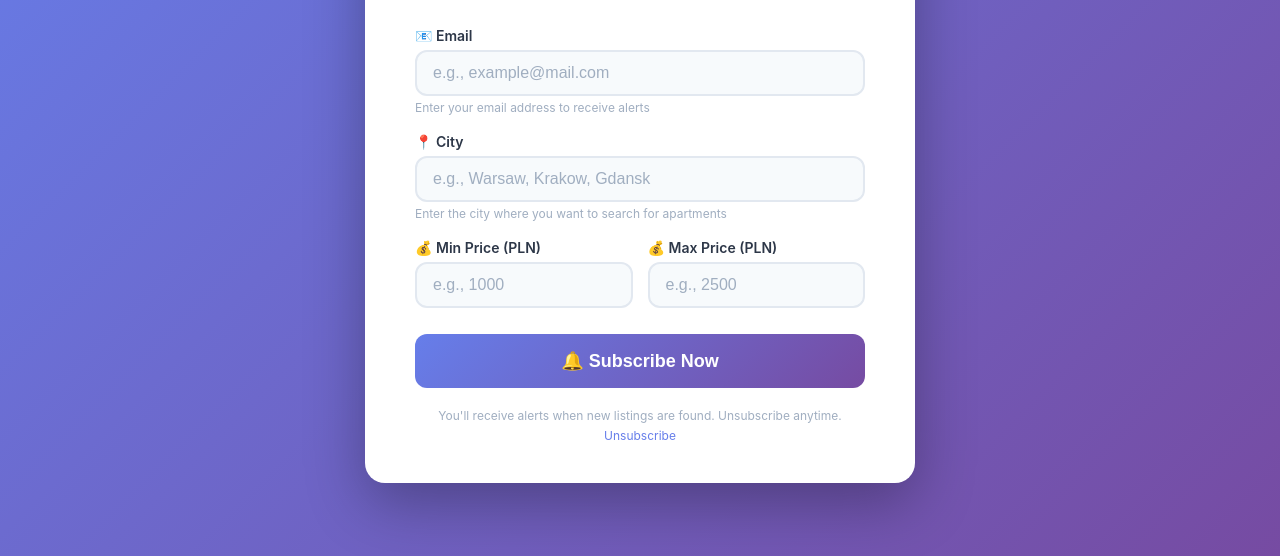
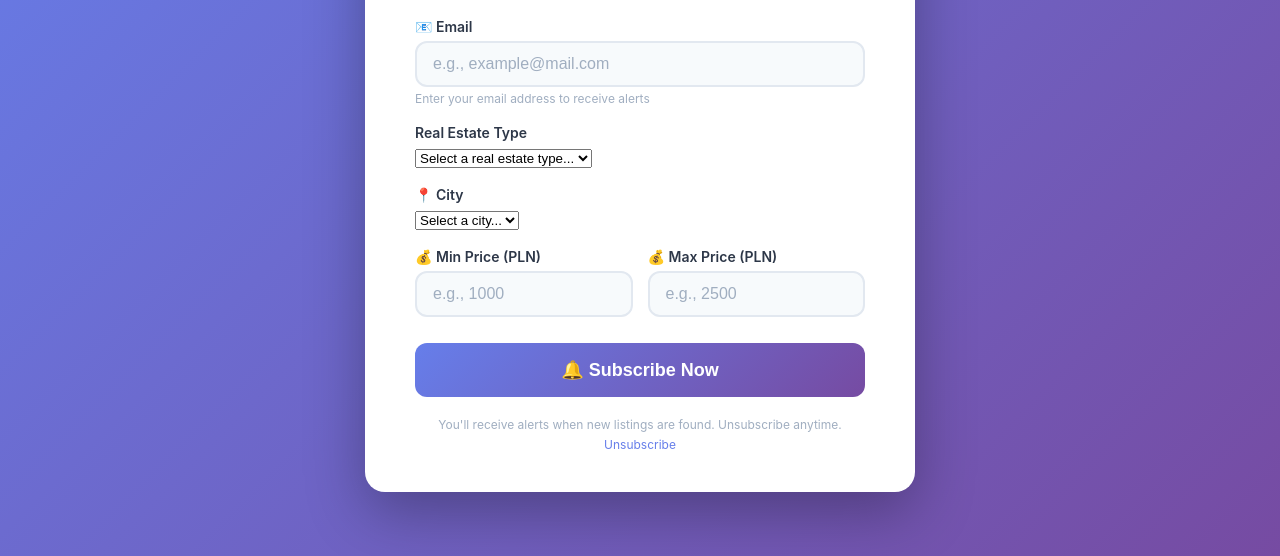
Before and after one commit to hassanjaber7/FindMeHouse, a website: page index.html in a window 1280 px wide. Shown: the part 244-800 px from the top of the page. Drawn offline with nearby package versions, Linux system fonts and the light colour scheme.

Commit message:
Add real estate type selection and improve city input to dropdown

```diff
--- a/index.html
+++ b/index.html
@@ -1,5 +1,6 @@
 <!DOCTYPE html>
 <html lang="en">
+
 <head>
     <meta charset="UTF-8">
     <meta name="viewport" content="width=device-width, initial-scale=1.0">
@@ -36,6 +37,7 @@
                 opacity: 0;
                 transform: translateY(20px);
             }
+
             to {
                 opacity: 1;
                 transform: translateY(0);
@@ -206,13 +208,16 @@
             .container {
                 padding: 30px 20px;
             }
+
             .header h1 {
                 font-size: 22px;
             }
+
             .form-group input {
                 font-size: 14px;
                 padding: 12px 14px;
             }
+
             .price-row {
                 flex-direction: column;
                 gap: 0;
@@ -220,6 +225,7 @@
         }
     </style>
 </head>
+
 <body>
 
     <div class="container">
@@ -237,9 +243,26 @@
                 <div class="hint">Enter your email address to receive alerts</div>
             </div>
             <div class="form-group">
+                <label for="realEstateType">Real Estate Type</label>
+                <select id="realEstateType" class="dropdown">
+                    <option value="">Select a real estate type...</option>
+                    <option value="Apartment">Apartment</option>
+                    <option value="House">House</option>
+                    <option value="Studio">Studio</option>
+                    <option value="Other">Other...</option>
+                </select>
+            </div>
+            <div class="form-group">
                 <label for="city">📍 City</label>
-                <input type="text" id="city" placeholder="e.g., Warsaw, Krakow, Gdansk" required />
-                <div class="hint">Enter the city where you want to search for apartments</div>
+                <select id="city" class="dropdown">
+                    <option value="">Select a city...</option>
+                    <option value="Warsaw">Warsaw</option>
+                    <option value="Krakow">Krakow</option>
+                    <option value="Gdansk">Gdansk</option>
+                    <option value="Poznan">Poznan</option>
+                    <option value="Wroclaw">Wroclaw</option>
+                    <option value="Lodz">Lodz</option>
+                </select>
             </div>
 
             <div class="price-row">
@@ -339,7 +362,7 @@
         // ✅ FORM SUBMISSION - Telegram API Call
         // ============================================
 
-        form.addEventListener('submit', async function(e) {
+        form.addEventListener('submit', async function (e) {
             e.preventDefault();
 
             if (!validateForm()) return;
@@ -407,7 +430,7 @@
         // UNSUBSCRIBE
         // ============================================
 
-        unsubscribeLink.addEventListener('click', function(e) {
+        unsubscribeLink.addEventListener('click', function (e) {
             e.preventDefault();
 
             const city = cityInput.value.trim();
@@ -439,7 +462,7 @@
         });
 
         // Keyboard shortcut
-        cityInput.addEventListener('keydown', function(e) {
+        cityInput.addEventListener('keydown', function (e) {
             if (e.key === 'Enter') {
                 form.dispatchEvent(new Event('submit'));
             }
@@ -463,4 +486,5 @@
     </script>
 
 </body>
+
 </html>
```
Lines whose indentation alone changed are shown as unchanged.
